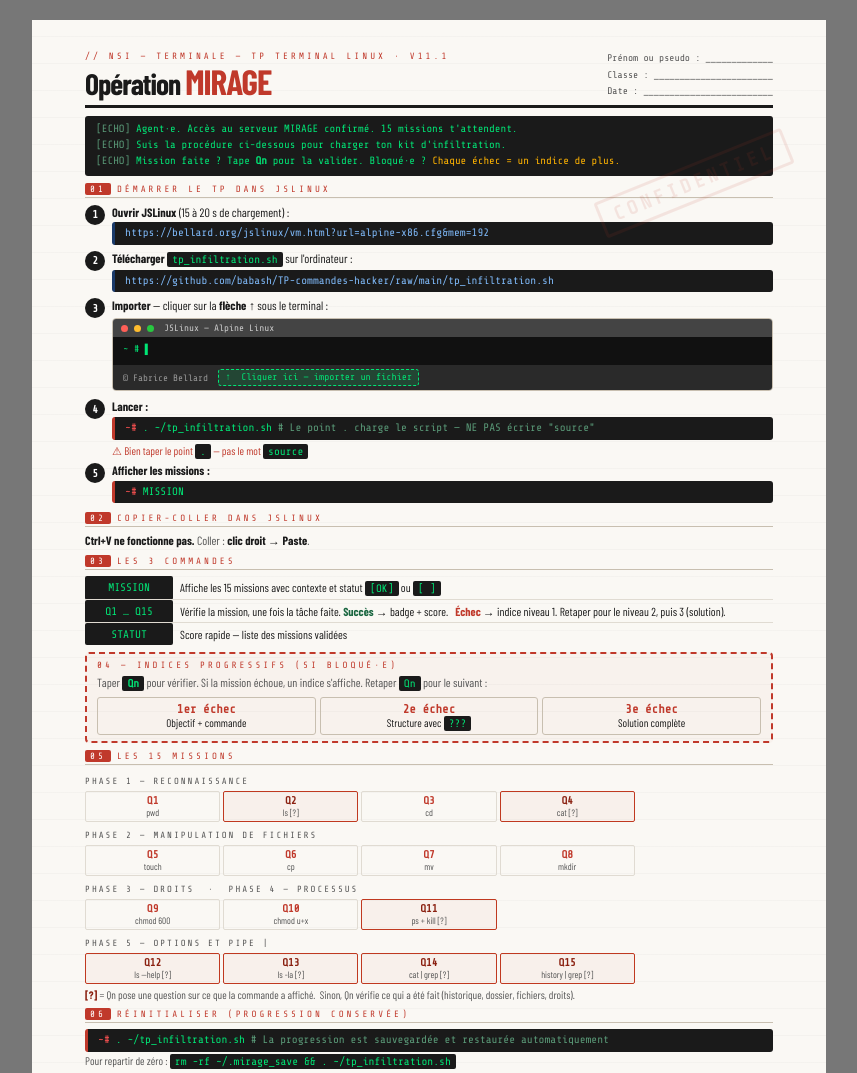
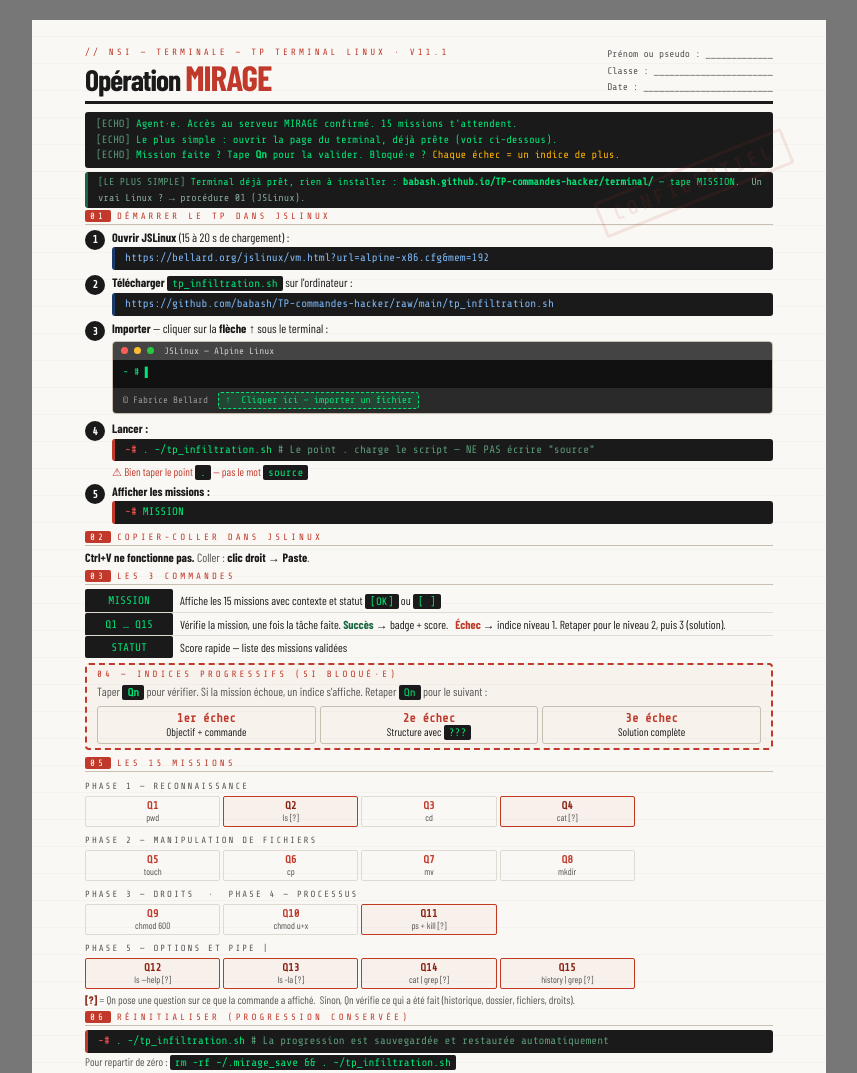
Before and after one commit to babash/TP-commandes-hacker, a plain HTML site: page fiche_eleve_mirage.html in a window 1280 px wide. Shown: the top 1073 px of the page, without its empty margins (211-1068 px from the left). Drawn offline with nearby package versions, Linux system fonts and the light colour scheme; a web font is replaced by a local one.

Commit message:
[T81][atelier] Fiches, README et docs : « ouvre la page, le terminal est prêt »
Fiche élève (toujours une page A4), fiche professeur, README et docs/ présentent
le terminal intégré comme accès le plus simple, JSLinux restant pour un vrai Linux.

Co-Authored-By: Claude Opus 5.5 <noreply@anthropic.com>
Claude-Session: https://claude.ai/code/session_019Pv5zUTCcy8RuVs3PaWQzs

```diff
--- a/fiche_eleve_mirage.html
+++ b/fiche_eleve_mirage.html
@@ -16,7 +16,7 @@
   width:210mm;min-height:297mm;
   background:var(--paper);color:var(--ink);
   font-family:'Barlow Condensed',sans-serif;
-  position:relative;padding:8mm 14mm 14mm;
+  position:relative;padding:7mm 14mm 10mm;
   background-image:repeating-linear-gradient(0deg,transparent,transparent 26px,rgba(0,0,0,.025) 26px,rgba(0,0,0,.025) 27px);
 }
 .page::before{
@@ -31,12 +31,12 @@
 h1{font-size:1.85rem;font-weight:900;line-height:1;letter-spacing:-1px;}
 h1 em{font-style:normal;color:var(--red);font-size:2.2rem;}
 .hr{text-align:right;font-family:'Share Tech Mono',monospace;font-size:.6rem;color:var(--dim);line-height:1.7;}
-.tx{background:var(--ink);color:#00e676;font-family:'Share Tech Mono',monospace;font-size:.66rem;line-height:1.5;padding:6px 11px;border-radius:3px;margin-bottom:7px;}
+.tx{background:var(--ink);color:#00e676;font-family:'Share Tech Mono',monospace;font-size:.66rem;line-height:1.45;padding:5px 11px;border-radius:3px;margin-bottom:4px;}
 .tx .d{color:#5a9a78;}.tx .w{color:#ffb300;}
-.sec{margin-bottom:7px;}
-.sh{font-family:'Share Tech Mono',monospace;font-size:.57rem;letter-spacing:3px;text-transform:uppercase;color:var(--red);border-bottom:1px solid var(--border);padding-bottom:2px;margin-bottom:6px;display:flex;align-items:center;gap:6px;}
+.sec{margin-bottom:5px;}
+.sh{font-family:'Share Tech Mono',monospace;font-size:.57rem;letter-spacing:3px;text-transform:uppercase;color:var(--red);border-bottom:1px solid var(--border);padding-bottom:2px;margin-bottom:4px;display:flex;align-items:center;gap:6px;}
 .sh .n{background:var(--red);color:white;font-size:.57rem;padding:1px 5px;border-radius:2px;}
-.steps{display:flex;flex-direction:column;gap:3px;}
+.steps{display:flex;flex-direction:column;gap:2px;}
 .step{display:grid;grid-template-columns:20px 1fr;gap:7px;align-items:start;}
 .sn{font-family:'Share Tech Mono',monospace;font-size:.68rem;font-weight:700;color:white;background:var(--ink);width:20px;height:20px;border-radius:50%;display:flex;align-items:center;justify-content:center;flex-shrink:0;margin-top:1px;}
 .sb{font-size:.76rem;line-height:1.35;min-width:0;}
@@ -55,7 +55,7 @@ code{font-family:'Share Tech Mono',monospace;background:var(--ink);color:var(--f
 .ct td:first-child{font-family:'Share Tech Mono',monospace;background:var(--ink);color:var(--fg);font-size:.69rem;width:88px;border-radius:2px;text-align:center;vertical-align:middle;}
 .ct tr:last-child td{border-bottom:none;}
 /* Indices */
-.hint{border:2px dashed var(--red);border-radius:4px;padding:6px 10px;background:rgba(192,57,43,.03);margin-bottom:7px;}
+.hint{border:2px dashed var(--red);border-radius:4px;padding:4px 10px;background:rgba(192,57,43,.03);margin-bottom:7px;}
 .hint-t{font-family:'Share Tech Mono',monospace;font-size:.57rem;letter-spacing:3px;text-transform:uppercase;color:var(--red);margin-bottom:4px;}
 .hint p{font-size:.74rem;line-height:1.4;color:var(--dim);}
 .lvls{display:grid;grid-template-columns:repeat(3,1fr);gap:4px;margin-top:5px;}
@@ -103,8 +103,13 @@ footer a{color:var(--dim);text-decoration:none;}
 
   <div class="tx">
     <span class="d">[ECHO]</span> Agent·e. Accès au serveur MIRAGE confirmé. 15 missions t'attendent.<br>
-    <span class="d">[ECHO]</span> Suis la procédure ci-dessous pour charger ton kit d'infiltration.<br>
+    <span class="d">[ECHO]</span> Le plus simple : ouvrir la page du terminal, déjà prête (voir ci-dessous).<br>
     <span class="d">[ECHO]</span> Mission faite ? Tape <strong>Qn</strong> pour la valider. Bloqué·e ? <span class="w">Chaque échec = un indice de plus.</span>
+  </div>
+
+  <!-- 00 LE PLUS SIMPLE (une ligne) -->
+  <div class="cmd" style="border-left-color:#1a6640;font-size:.63rem;padding:2px 10px;">
+    <span style="color:#5a9a78;">[LE PLUS SIMPLE]</span> Terminal déjà prêt, rien à installer : <strong>babash.github.io/TP-commandes-hacker/terminal/</strong> — tape MISSION. &nbsp;<span style="color:#8a9;">Un vrai Linux ? → procédure 01 (JSLinux).</span>
   </div>
 
   <!-- 01 DÉMARRAGE -->
```
Also changed, not shown: fiche_prof_mirage.html (+12 -1 lines), 3 other files.
